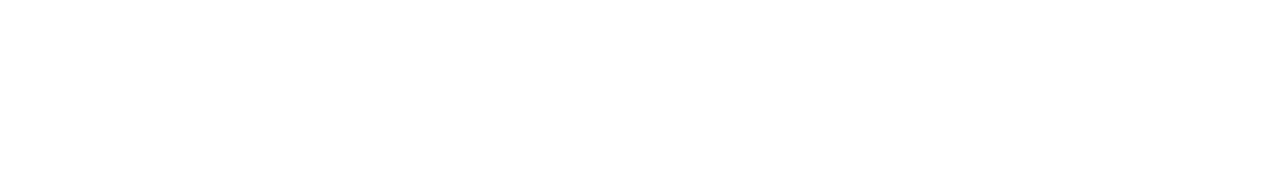
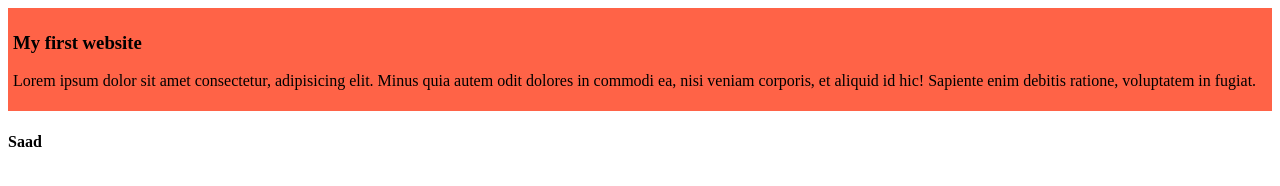
Before and after one commit to Zubaer92/my-simple-project, a plain HTML site: page index.html in a window 1280 px wide. Drawn offline with Linux system fonts and the light colour scheme.

Commit message:
added the first blog

```diff
--- a/index.html
+++ b/index.html
@@ -4,8 +4,13 @@
     <meta charset="UTF-8">
     <meta name="viewport" content="width=device-width, initial-scale=1.0">
     <title>My simple project</title>
+    <link rel="stylesheet" href="styles/blog.css">
 </head>
 <body>
-
+    <div>
+        <h3>My first website</h3>
+       <p>Lorem ipsum dolor sit amet consectetur, adipisicing elit. Minus quia autem odit dolores in commodi ea, nisi veniam corporis, et aliquid id hic! Sapiente enim debitis ratione, voluptatem in fugiat.</p>
+    </div>
+    <h4>Saad</h4>
 </body>
 </html>
--- /dev/null
+++ b/styles/blog.css
@@ -0,0 +1,5 @@
+div{
+    background-color: tomato;
+    padding: 5px;
+    border: 10;
+}
```
